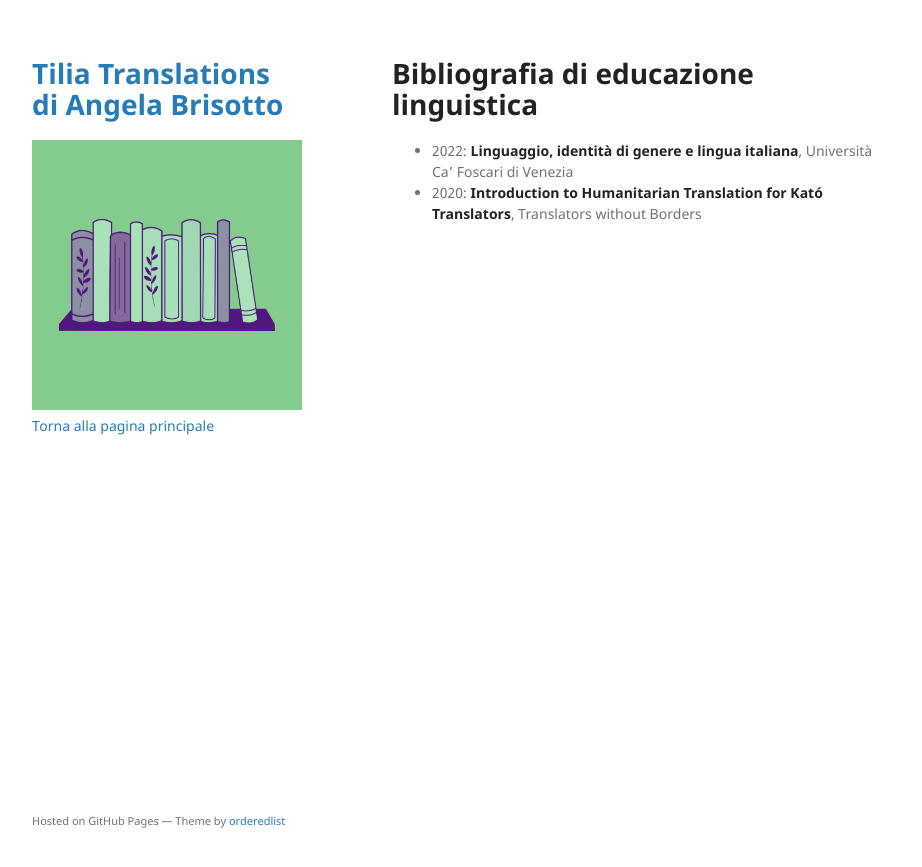
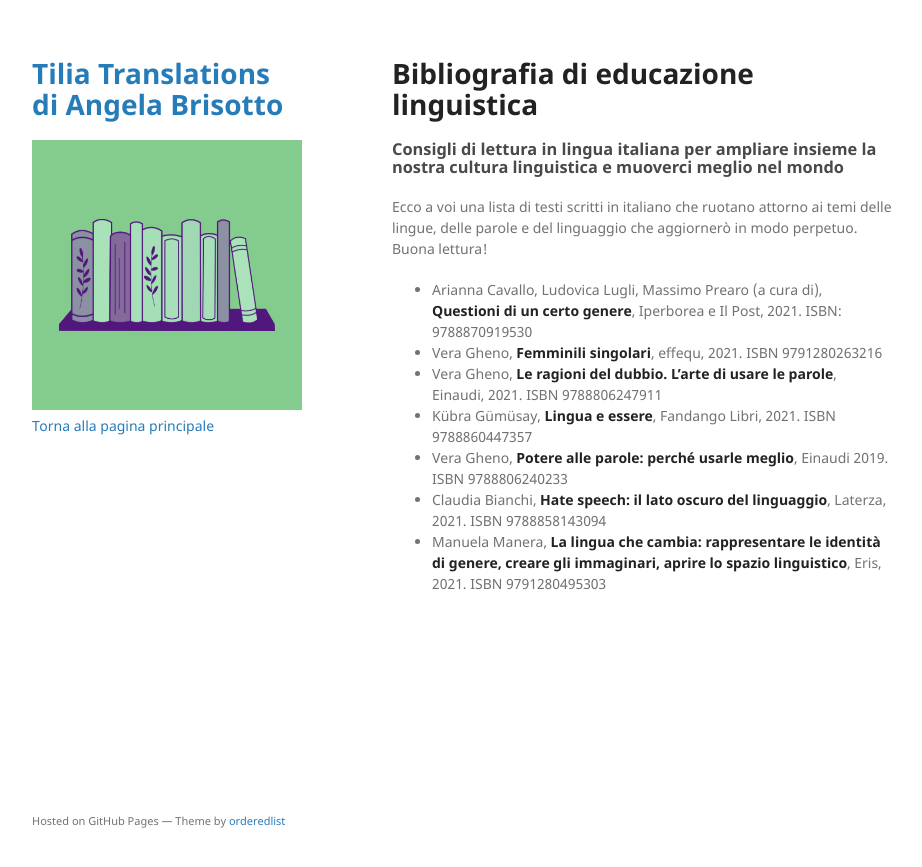
Before and after one commit to angelatiliatranslations/consigli_di_lettura, a Jekyll site: the page built from index.md, in a window 1280 px wide. Shown: the top 867 px of the page, without its empty margins (178-1100 px from the left). Built offline with Jekyll 4.4.1, drawn with Linux system fonts in a browser that asks for light colours; our own code applies the rules of GitHub Pages for plain Markdown files.

Commit message:
Update index.md

```diff
--- a/index.md
+++ b/index.md
@@ -3,5 +3,14 @@ layout: default
 ---
 # Bibliografia di educazione linguistica
 
-*   2022: **Linguaggio, identità di genere e lingua italiana**, Università Ca’ Foscari di Venezia
-*   2020: **Introduction to Humanitarian Translation for Kató Translators**, Translators without Borders
+### Consigli di lettura in lingua italiana per ampliare insieme la nostra cultura linguistica e muoverci meglio nel mondo
+
+Ecco a voi una lista di testi scritti in italiano che ruotano attorno ai temi delle lingue, delle parole e del linguaggio che aggiornerò in modo perpetuo. Buona lettura!
+
+*   Arianna Cavallo, Ludovica Lugli, Massimo Prearo (a cura di), **Questioni di un certo genere**, Iperborea e Il Post, 2021. ISBN: 9788870919530
+*   Vera Gheno, **Femminili singolari**, effequ, 2021. ISBN 9791280263216
+*   Vera Gheno, **Le ragioni del dubbio. L’arte di usare le parole**, Einaudi, 2021. ISBN 9788806247911
+*   Kübra Gümüsay, **Lingua e essere**, Fandango Libri, 2021. ISBN 9788860447357
+*   Vera Gheno, **Potere alle parole: perché usarle meglio**, Einaudi 2019. ISBN 9788806240233
+*   Claudia Bianchi, **Hate speech: il lato oscuro del linguaggio**, Laterza, 2021. ISBN 9788858143094
+*   Manuela Manera, **La lingua che cambia: rappresentare le identità di genere, creare gli immaginari, aprire lo spazio linguistico**, Eris, 2021. ISBN 9791280495303
```
